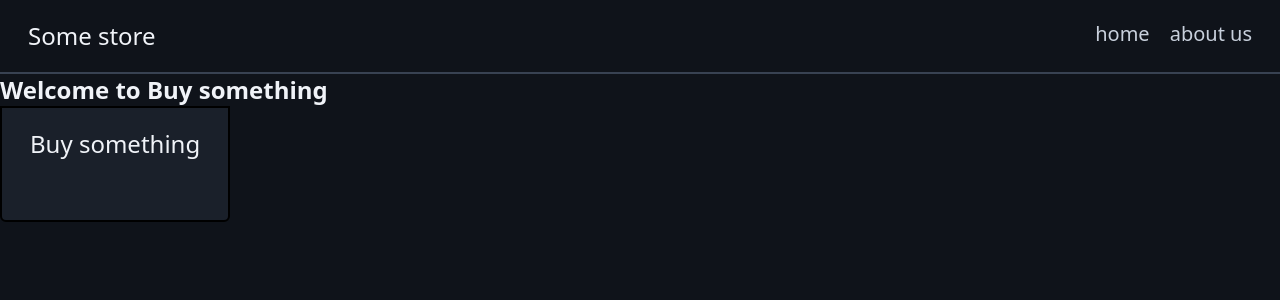
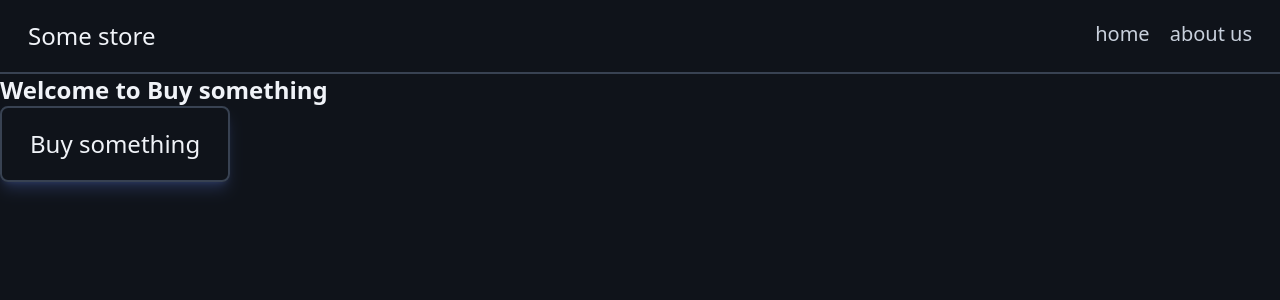
Before and after one commit to Mor9ak/buysomething, a Next.js app: page / in a window 1280 px wide. Shown: the top 300 px of the page. Built offline with nearby package versions, Linux system fonts and the light colour scheme.

Commit message:
refactor (card) changes in Card.tsx - Changed interface - Change styles - Added checks of props

```diff
--- a/shared/Card.tsx
+++ b/shared/Card.tsx
@@ -1,19 +1,22 @@
 import React from 'react';
+import Image from 'next/image'
 
 export interface CardProps {
     title: string;
-    text: string;
-    children?: React.ReactNode;
+    text?: string;
+    imgSrc?: string;
     description?: string;
 }
 
 const Card = (props: CardProps) => {
     return (
-        <div className={'flex flex-col bg-secBgCol border-2 rounded-b-md w-fit uniPadding gap-5'}>
-            <h3 className={'text-mainTextCol text-2xl'}>{props.title}</h3>
-            <h4 className={'text-textCol text-xl'}>{props.text}</h4>
-            {props.children}
-            <p className={'text-secTextCol'}>{props.description}</p>
+        <div className={'flex flex-col bg-cardBgdCol justify-center items-center uniBorder rounded-lg w-fit max-w-[44vw] md:max-w-[25vw] uniPadding gap-5 shadow-lg shadow-accentCol/20 text-wrap'}>
+            <h3 className={'text-mainTextCol text-2xl text-center'}>{props.title}</h3>
+            {props.text && <h4 className={'text-textCol text-xl'}>{props.text}</h4>}
+            {props.imgSrc && <div className={'flex justify-center items-center w-[40vw] box-border md:w-[20vw] aspect-square'}>
+                <Image src={props.imgSrc} alt={props.title} width={100} height={100} className={'w-full h-full rounded-lg object-cover'}/>
+            </div>}
+            {props.description && <p className={'text-secTextCol'}>{props.description}</p>}
         </div>
     );
 }
```
